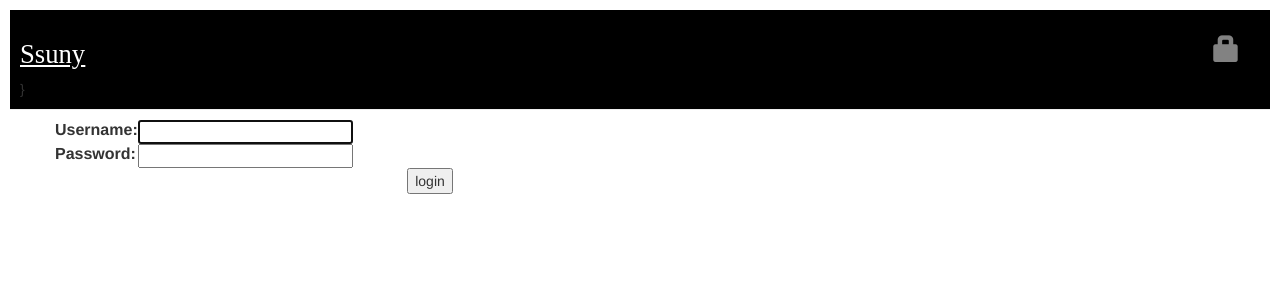
After one commit to Ssuny76/my-first-blog, a Django app: page /accounts/login/ in a window 1280 px wide. The commit adds this page. Shown: the top 300 px of the page. Run offline with Django 3.2, Linux system fonts and the light colour scheme; some libraries are stand-ins or nearby versions.

Commit message:
Add login, logout function

```diff
--- a/blog/static/css/blog.css
+++ b/blog/static/css/blog.css
@@ -16,6 +16,10 @@
     padding-top: 15px;
 }
 
+.page-header p{
+    padding-top: 15px;
+    font-size: 15pt;
+}
 .content {
     margin-left: 40px;
     text-align: center;
--- a/blog/templates/blog/base.html
+++ b/blog/templates/blog/base.html
@@ -13,13 +13,14 @@
             {% if user.is_authenticated %}
                 <!--post new button-->
                 <a href="{% url 'post_new' %}" class="top-menu"><span class="glyphicon glyphicon-plus"></span></a>
-            {% endif %}
-            {% if user.is_authenticated %}
                 <a href="{% url 'post_draft_list' %}" class="top-menu"><span class="glyphicon glyphicon-edit"></span></a>
+                <p class="top-menu">Hello {{ user.username }} <small>(<a href="{% url 'logout' %}">Log out</a>)</small></p>
+            {% else %}
+                <a href="{% url 'login' %}" class="top-menu"><span class="glyphicon glyphicon-lock"></span></a>
             {% endif %}
 
-
             <h1><a href="/">Ssuny</a></h1>
+            }
         </div>
         <div class="content container">
             <div class="row">
--- a/blog/templates/blog/post_draft_list.html
+++ b/blog/templates/blog/post_draft_list.html
@@ -7,7 +7,7 @@
                 <p class="date">created: {{ post.created_date|date:'d-m-Y' }}</p>
                 <h1><a href="{% url 'post_detail' pk=post.pk %}">{{ post.title }}</a></h1>
                 <p>{{ post.text|truncatechars:200 }}</p>
-            </div>
+            </div>p
         </div>
     {% endfor %}
 {% endblock %}
--- /dev/null
+++ b/blog/templates/registration/login.html
@@ -0,0 +1,24 @@
+{% extends "blog/base.html" %}
+
+{% block content %}
+    {% if form.errors %}
+        <p>이름과 비밀번호가 일치하지 않습니다. 다시 시도해주세요.</p>
+    {% endif %}
+
+    <form method="post" action="{% url 'login' %}">
+    {% csrf_token %}
+        <table>
+        <tr>
+            <td>{{ form.username.label_tag }}</td>
+            <td>{{ form.username }}</td>
+        </tr>
+        <tr>
+            <td>{{ form.password.label_tag }}</td>
+            <td>{{ form.password }}</td>
+        </tr>
+        </table>
+
+        <input type="submit" value="login" />
+        <input type="hidden" name="next" value="{{ next }}" />
+    </form>
+{% endblock %}
--- a/blog/views.py
+++ b/blog/views.py
@@ -2,6 +2,7 @@ from django.shortcuts import render, get_object_or_404, redirect
 from .models import Post
 from django.utils import timezone
 from .forms import PostForm
+from django.contrib.auth.decorators import login_required
 
 # Create your views here.
 def post_list(request):
@@ -13,6 +14,7 @@ def post_detail(request, pk):
     post = get_object_or_404(Post, pk=pk)
     return render(request, 'blog/post_detail.html', {'post': post})
 
+@login_required
 def post_new(request):
     if request.method == "POST":
         form = PostForm(request.POST)
@@ -26,6 +28,7 @@ def post_new(request):
         form = PostForm()
     return render(request, 'blog/post_edit.html', {'form': form})
 
+@login_required
 def post_edit(request, pk):
     post = get_object_or_404(Post, pk=pk)
     if request.method == "POST":
@@ -40,16 +43,19 @@ def post_edit(request, pk):
         form = PostForm(instance=post)
     return render(request, 'blog/post_edit.html', {'form': form})
 
+@login_required
 def post_draft_list(request):
 	posts = Post.objects.filter(published_date__isnull=True).order_by('created_date')
 
 	return render(request, 'blog/post_draft_list.html', {'posts':posts})
 
+@login_required
 def post_publish(request, pk):
     post = get_object_or_404(Post, pk=pk)
     post.publish()
     return redirect('post_detail', pk=pk)
 
+@login_required
 def post_remove(request, pk):
 	post = get_object_or_404(Post, pk=pk)
 	post.delete()
--- a/mysite/settings.py
+++ b/mysite/settings.py
@@ -120,3 +120,5 @@ USE_TZ = True
 
 STATIC_URL = '/static/'
 STATIC_ROOT = os.path.join(BASE_DIR, 'static')
+
+LOGIN_REDIRECT_URL = '/'
--- a/mysite/urls.py
+++ b/mysite/urls.py
@@ -13,11 +13,16 @@ Including another URLconf
     1. Import the include() function: from django.conf.urls import url, include
     2. Add a URL to urlpatterns:  url(r'^blog/', include('blog.urls'))
 """
-from django.conf.urls import url
+from django.conf.urls import url, include
 from django.contrib import admin
-from django.conf.urls import include
+
+from django.contrib.auth import views
+
+
 
 urlpatterns = [
     url(r'^admin/', admin.site.urls),
     url(r'', include('blog.urls')),
+    url(r'^accounts/login/$', views.login, name='login'),
+    url(r'^accounts/logout/$', views.logout, name='logout', kwargs={'next_page': '/'}),
 ]
```
